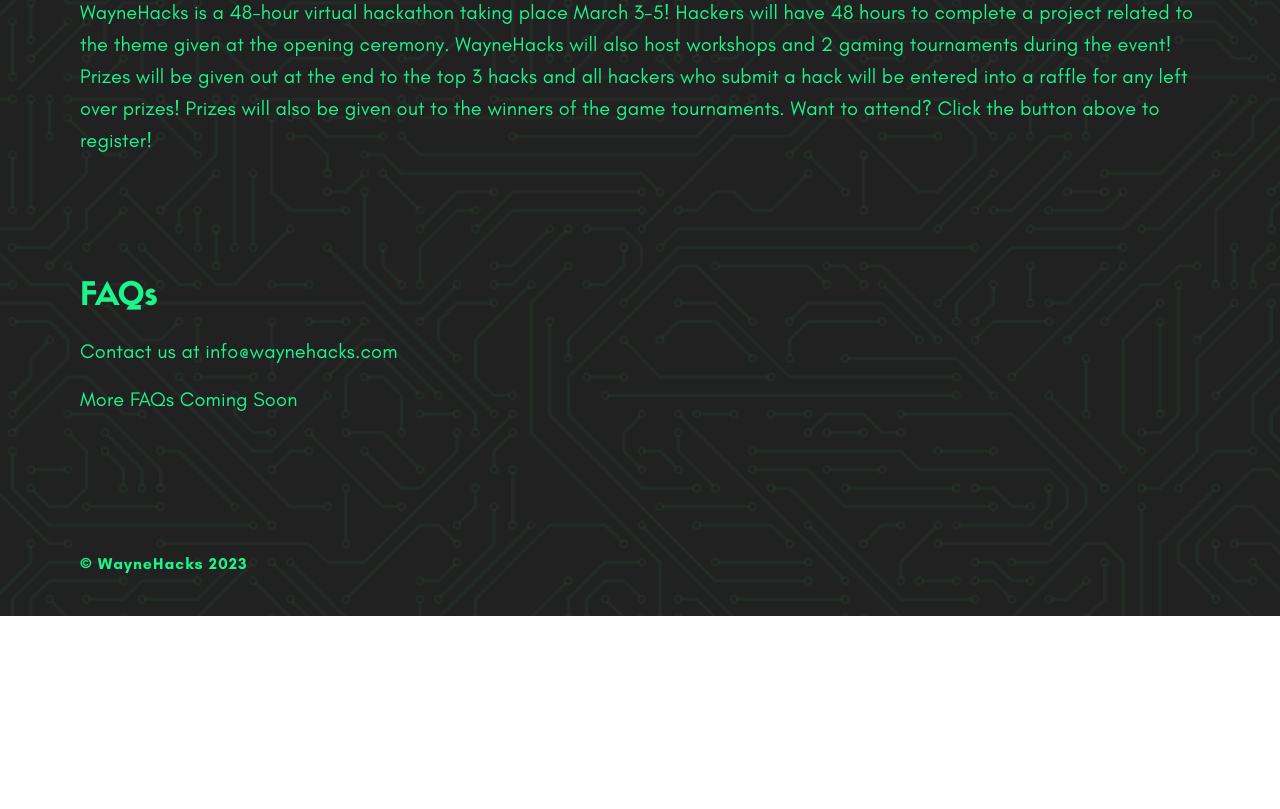
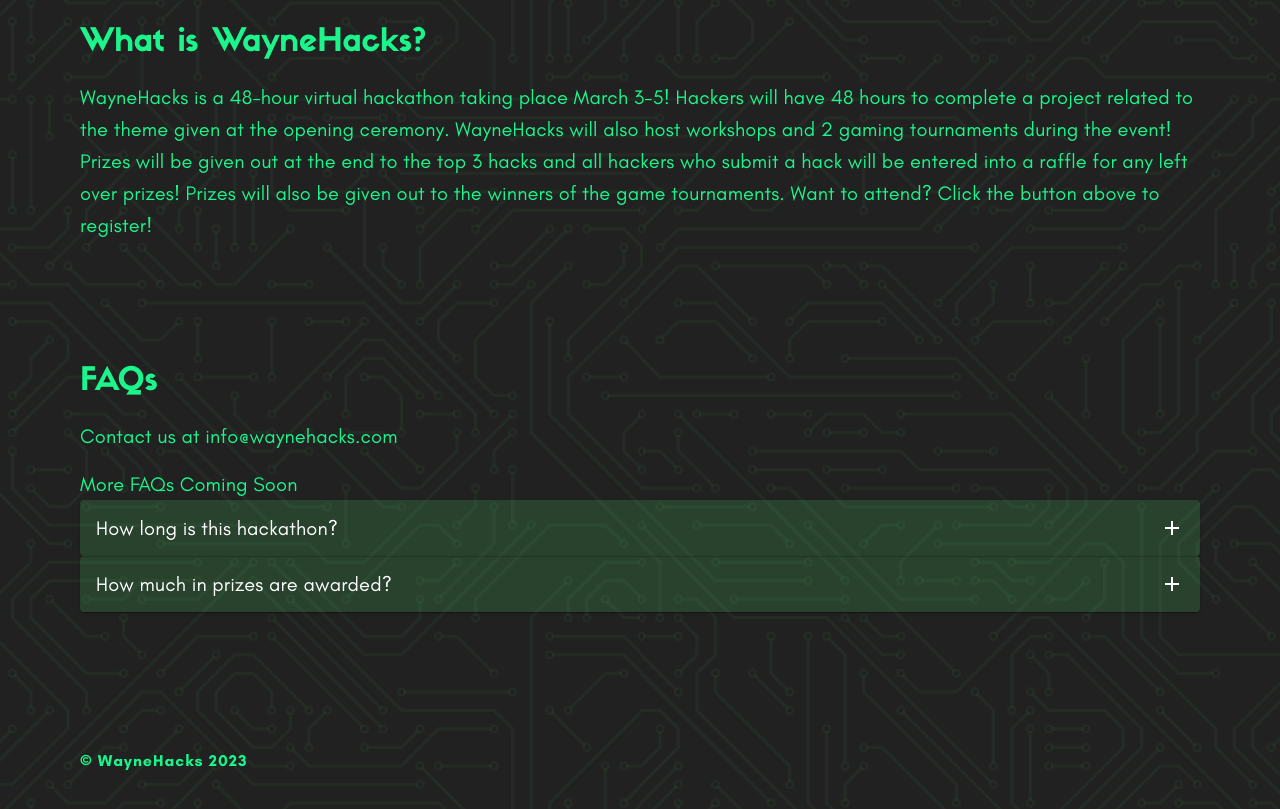
Before and after one commit to WSU-Society-of-Computer-Developers/waynehacks-website, a React (Create React App) app: page / in a window 1280 px wide. Shown: the part 710-1519 px from the top of the page. Before the commit the page ends 1326 px from the top, so only its background shows below. Built offline with nearby package versions, Linux system fonts and the light colour scheme.

Commit message:
added FAQ component

```diff
--- a/package.json
+++ b/package.json
@@ -6,6 +6,7 @@
   "dependencies": {
     "@emotion/react": "^11.10.6",
     "@emotion/styled": "^11.10.6",
+    "@mui/icons-material": "^5.11.9",
     "@mui/material": "^5.11.10",
     "@testing-library/jest-dom": "^5.16.5",
     "@testing-library/react": "^13.4.0",
--- a/src/App.js
+++ b/src/App.js
@@ -6,13 +6,32 @@ import Icon from '@mui/material/Icon'
 import './App.css';
 import { borderLeft } from "@mui/system";
 import { Fade, Grow } from "@mui/material";
+import QA from "./comps/QA";
+
+const mainColor = "#1bf58b";
 
 /** @type { [key:string]: SxProps<Theme> | undefined }*/
 const classes = {
   title: {
     fontSize: { lg: "7vw", sm: "4em", xs: "14vw" },
     fontFamily: 'SIFFON_BASIC',
-    color: "#1bf58b"
+    color: mainColor
+  }
+}
+
+const BtnStyling = {
+  color: '#014725',
+  backgroundColor: 'white',
+  opacity: .9,
+  fontSize: "1.6em",
+  borderColor: '#014725',
+  borderRadius: '50px',
+  fontWeight: 'bold',
+  border: '2px solid',
+  '&:hover': {
+    backgroundColor: '#fff',
+    opacity: 1,
+    color: '#014725',
   }
 }
 function App() {
@@ -26,7 +45,7 @@ function App() {
     >
       <Grow in timeout={1000}>
         <Grid item xs={12} align="center" sx={{ paddingTop: 30 }}>
-          <Typography variant="h1" compact="h1" sx={classes.title} style={{marginBottom: 10}}>
+          <Typography variant="h1" compact="h1" sx={classes.title} style={{ marginBottom: 10 }}>
             WayneHacks
           </Typography>
         </Grid>
@@ -34,65 +53,56 @@ function App() {
       <Fade in timeout={2000}>
         <div>
           <Grid item xs={12} align="center" >
-            <Typography variant="h5" compact="h5" sx={{ color: "#1bf58b", letterSpacing: 3}} style={{ fontFamily: 'GlacialIndifference-Bold' }}>
+            <Typography variant="h5" compact="h5" sx={{ color: mainColor, letterSpacing: 3 }} style={{ fontFamily: 'GlacialIndifference-Bold' }}>
               VIRTUAL HACKATHON
             </Typography>
           </Grid>
           <Grid item xs={12} align="center" spacing={10}>
-            <Typography variant="h6" compact="h6" sx={{ color: "#1bf58b", letterSpacing: 3, paddingTop: 3 }} style={{ fontFamily: 'GlacialIndifference-Bold', }}>
+            <Typography variant="h6" compact="h6" sx={{ color: mainColor, letterSpacing: 3, paddingTop: 3 }} style={{ fontFamily: 'GlacialIndifference-Bold', }}>
               MARCH 3-5
             </Typography>
           </Grid>
           <Grid item xs={12} align="center" sx={{ paddingTop: 3 }}>
             <Button
-              sx={{
-                color: '#014725',
-                backgroundColor: 'white',
-                opacity: .9,
-                fontSize: "1.6em",
-                borderColor: '#014725',
-                borderRadius: '50px',
-                fontWeight: 'bold',
-                border: '2px solid',
-                '&:hover': {
-                  backgroundColor: '#fff',
-                  opacity: 1,
-                  color: '#014725',
-                }
-              }}
+              sx={BtnStyling}
               variant="contained"
               href="https://forms.gle/f9NVtme9KLDUFp4c8" target="_blank">
               Register
             </Button>
           </Grid>
+          <Grid item xs={12} align="center" sx={{ paddingTop: 3 }}>
+            <Button sx={BtnStyling} target="_blank" variant="contained" href="https://waynehacks.devpost.com/">DevPost</Button>
+          </Grid>
           <Grid item xs={12} align="left" sx={{ paddingLeft: 10, paddingRight: 10, paddingTop: 15 }}>
-            <Typography variant="h5" compact="h5" sx={{ color: "#1bf58b", }} style={{ fontFamily: 'SIFFON_BASIC', fontSize: "2em" }}>
+            <Typography variant="h5" compact="h5" sx={{ color: mainColor, }} style={{ fontFamily: 'SIFFON_BASIC', fontSize: "2em" }}>
               What is WayneHacks?
             </Typography>
           </Grid>
           <Grid item xs={12} align="left" sx={{ paddingLeft: 10, paddingRight: 10 }}>
-            <Typography variant="h6" compact="h6" sx={{ color: "#1bf58b", paddingTop: 2 }} style={{ fontFamily: 'GlacialIndifference-Regular', }}>
+            <Typography variant="h6" compact="h6" sx={{ color: mainColor, paddingTop: 2 }} style={{ fontFamily: 'GlacialIndifference-Regular', }}>
               WayneHacks is a 48-hour virtual hackathon taking place March 3-5! Hackers will have 48 hours to complete a project related to the theme given at the opening ceremony. WayneHacks will also host workshops and 2 gaming tournaments during the event! Prizes will be given out at the end to the top 3 hacks and all hackers who submit a hack will be entered into a raffle for any left over prizes!  Prizes will also be given out to the winners of the game tournaments. Want to attend? Click the button above to register!
             </Typography>
           </Grid>
           <Grid item xs={12} align="left" sx={{ paddingLeft: 10, paddingRight: 10, paddingTop: 15 }}>
-            <Typography variant="h5" compact="h5" sx={{ color: "#1bf58b", }} style={{ fontFamily: 'SIFFON_BASIC', fontSize: "2em" }}>
+            <Typography variant="h5" compact="h5" sx={{ color: mainColor, }} style={{ fontFamily: 'SIFFON_BASIC', fontSize: "2em" }}>
               FAQs
             </Typography>
           </Grid>
           <Grid item xs={12} align="left" sx={{ paddingLeft: 10, paddingRight: 10 }}>
-            <Typography variant="h6" compact="h6" sx={{ color: "#1bf58b", paddingTop: 2 }} style={{ fontFamily: 'GlacialIndifference-Regular', }}>
+            <Typography variant="h6" compact="h6" sx={{ color: mainColor, paddingTop: 2 }} style={{ fontFamily: 'GlacialIndifference-Regular', }}>
               Contact us at info@waynehacks.com
 
             </Typography>
-            <Typography variant="h6" compact="h6" sx={{ color: "#1bf58b", paddingTop: 2 }} style={{ fontFamily: 'GlacialIndifference-Regular', }}>
+            <Typography variant="h6" compact="h6" sx={{ color: mainColor, paddingTop: 2 }} style={{ fontFamily: 'GlacialIndifference-Regular', }}>
 
               More FAQs Coming Soon
+            <QA question="How long is this hackathon?" answer="48 Hours"/>
+            <QA question="How much in prizes are awarded?" answer="$5000 in prizes!"/>
             </Typography>
           </Grid>
           <Grid item xs={12} align="left" sx={{ gridArea: 'footer', paddingTop: 15, paddingLeft: 10, paddingRight: 10, paddingBottom: 5 }}>
-            <Typography variant="h6" compact="h6" sx={{ color: "#1bf58b", paddingTop: 2 }} style={{ fontFamily: 'GlacialIndifference-Bold', letterSpacing: 1, fontSize:"1em"}}>
-            &copy; WayneHacks 2023
+            <Typography variant="h6" compact="h6" sx={{ color: mainColor, paddingTop: 2 }} style={{ fontFamily: 'GlacialIndifference-Bold', letterSpacing: 1, fontSize: "1em" }}>
+              &copy; WayneHacks 2023
             </Typography>
           </Grid>
         </div>
--- /dev/null
+++ b/src/comps/QA.js
@@ -0,0 +1,37 @@
+import * as React from 'react';
+import Accordion from '@mui/material/Accordion';
+import AccordionSummary from '@mui/material/AccordionSummary';
+import AccordionDetails from '@mui/material/AccordionDetails';
+import Typography from '@mui/material/Typography';
+import { Add as AddIcon } from '@mui/icons-material';
+
+/**
+ * @typedef {Object} QAProps
+ * @property {string} question - The accordion's title
+ * @property {string} answer - The accordion's inner content
+ */
+
+/**
+ * React component for question and answers in MUI accordions
+ * @param {QAProps} props
+*/
+export default function QA({question, answer}) {
+    return (
+        <div style={{ width: "100%" }}>
+            <Accordion sx={{ background: "rgba(74, 199, 101,0.2)", color: "white" }}>
+                <AccordionSummary
+                    expandIcon={<AddIcon sx={{ color: "white" }} />}
+                    aria-controls="panel1a-content"
+                    id="panel1a-header"
+                >
+                    <Typography variant="h6" compact="h6" style={{ fontFamily: 'GlacialIndifference-Regular', }}>{question}</Typography>
+                </AccordionSummary>
+                <AccordionDetails>
+                    <Typography>
+                        {answer}
+                    </Typography>
+                </AccordionDetails>
+            </Accordion>
+        </div>
+    );
+}
```
Also changed, not shown: 1 other file (tests, documents, lock files or other folders).
